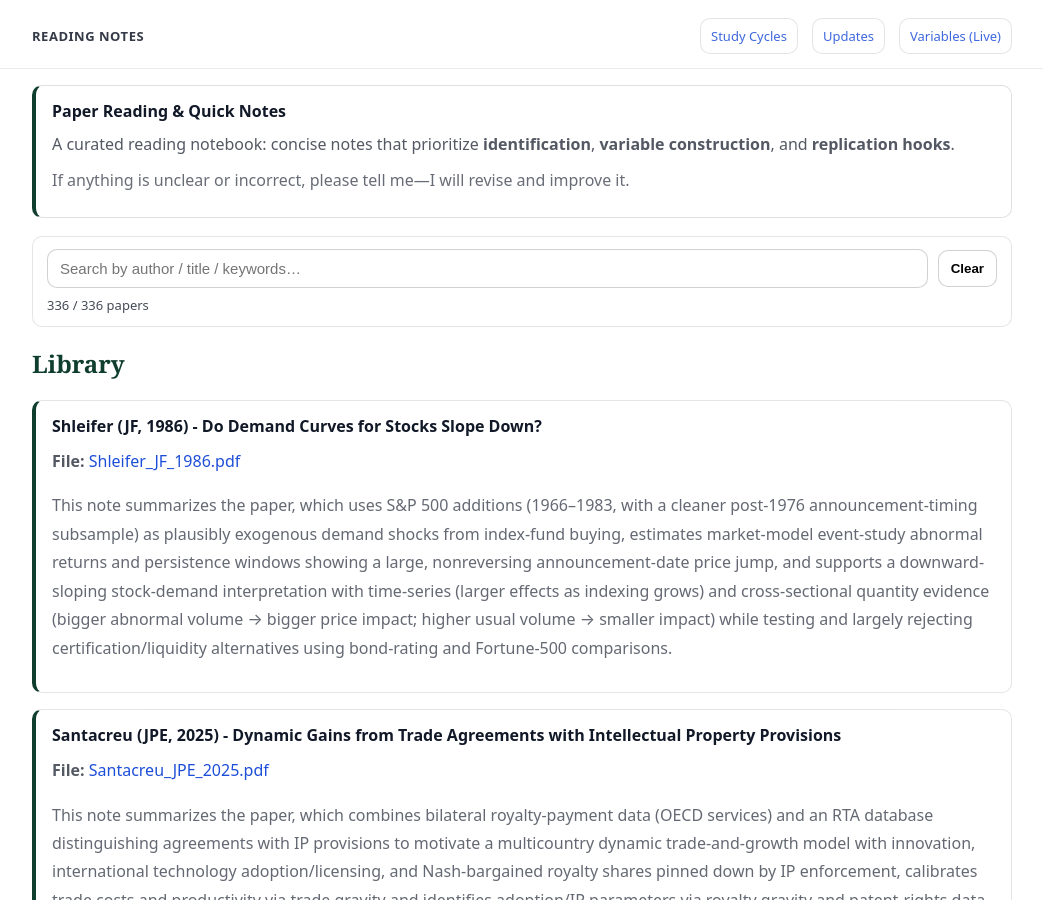
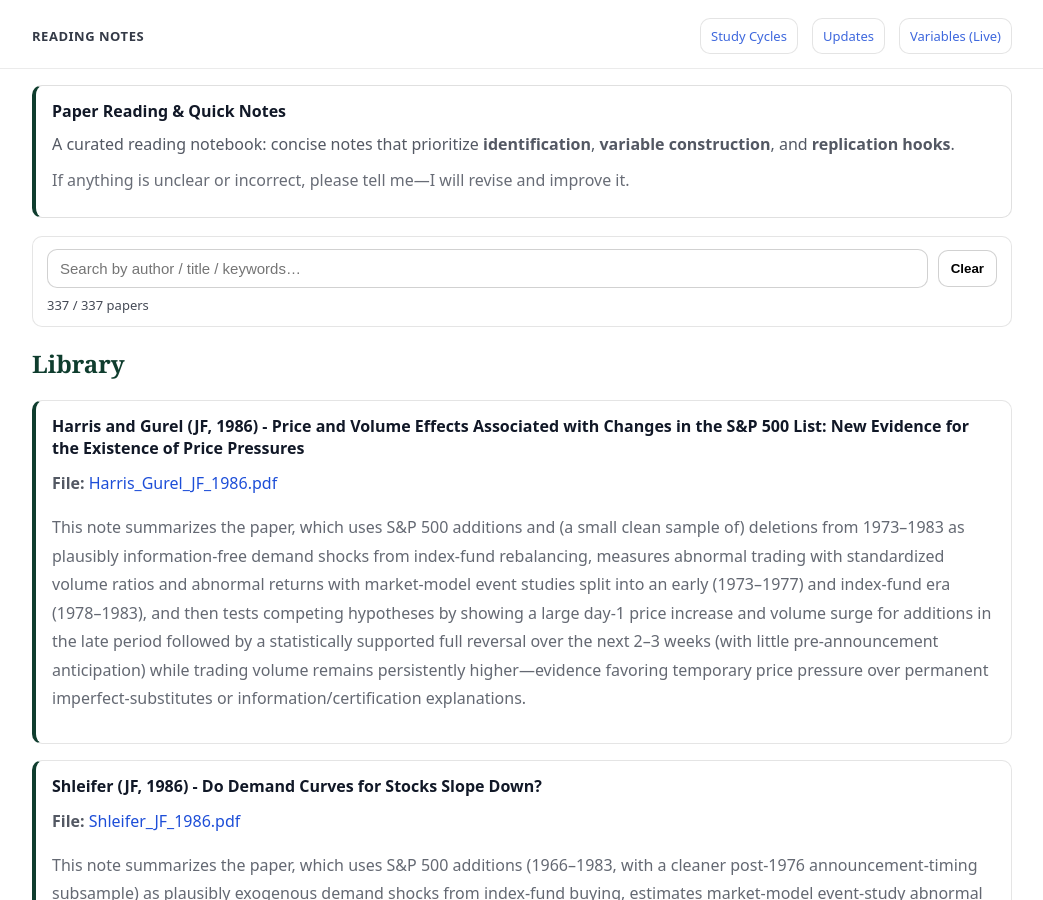
Before and after one commit to yaxinzn/study-archive, a Jekyll site: the page built from reading/index.md, in a window 1280 px wide and 900 px high. Shown: the whole window, without its empty margins (118-1161 px from the left). Built offline with Jekyll 4.4.1, drawn with Linux system fonts in a browser that asks for light colours.

Commit message:
Reading: add/update Harris_Gurel_JF_1986.pdf

```diff
--- a/_data/reading.yml
+++ b/_data/reading.yml
@@ -1,3 +1,7 @@
+- title: "Harris and Gurel (JF, 1986) - Price and Volume Effects Associated with Changes in the S&P 500 List: New Evidence for the Existence of Price Pressures"
+  file: "Harris_Gurel_JF_1986.pdf"
+  desc: "This note summarizes the paper, which uses S&P 500 additions and (a small clean sample of) deletions from 1973–1983 as plausibly information-free demand shocks from index-fund rebalancing, measures abnormal trading with standardized volume ratios and abnormal returns with market-model event studies split into an early (1973–1977) and index-fund era (1978–1983), and then tests competing hypotheses by showing a large day-1 price increase and volume surge for additions in the late period followed by a statistically supported full reversal over the next 2–3 weeks (with little pre-announcement anticipation) while trading volume remains persistently higher—evidence favoring temporary price pressure over permanent imperfect-substitutes or information/certification explanations."
+
 - title: "Shleifer (JF, 1986) - Do Demand Curves for Stocks Slope Down?"
   file: "Shleifer_JF_1986.pdf"
   desc: "This note summarizes the paper, which uses S&P 500 additions (1966–1983, with a cleaner post-1976 announcement-timing subsample) as plausibly exogenous demand shocks from index-fund buying, estimates market-model event-study abnormal returns and persistence windows showing a large, nonreversing announcement-date price jump, and supports a downward-sloping stock-demand interpretation with time-series (larger effects as indexing grows) and cross-sectional quantity evidence (bigger abnormal volume → bigger price impact; higher usual volume → smaller impact) while testing and largely rejecting certification/liquidity alternatives using bond-rating and Fortune-500 comparisons."
```
Also changed, not shown: 1 other file.
